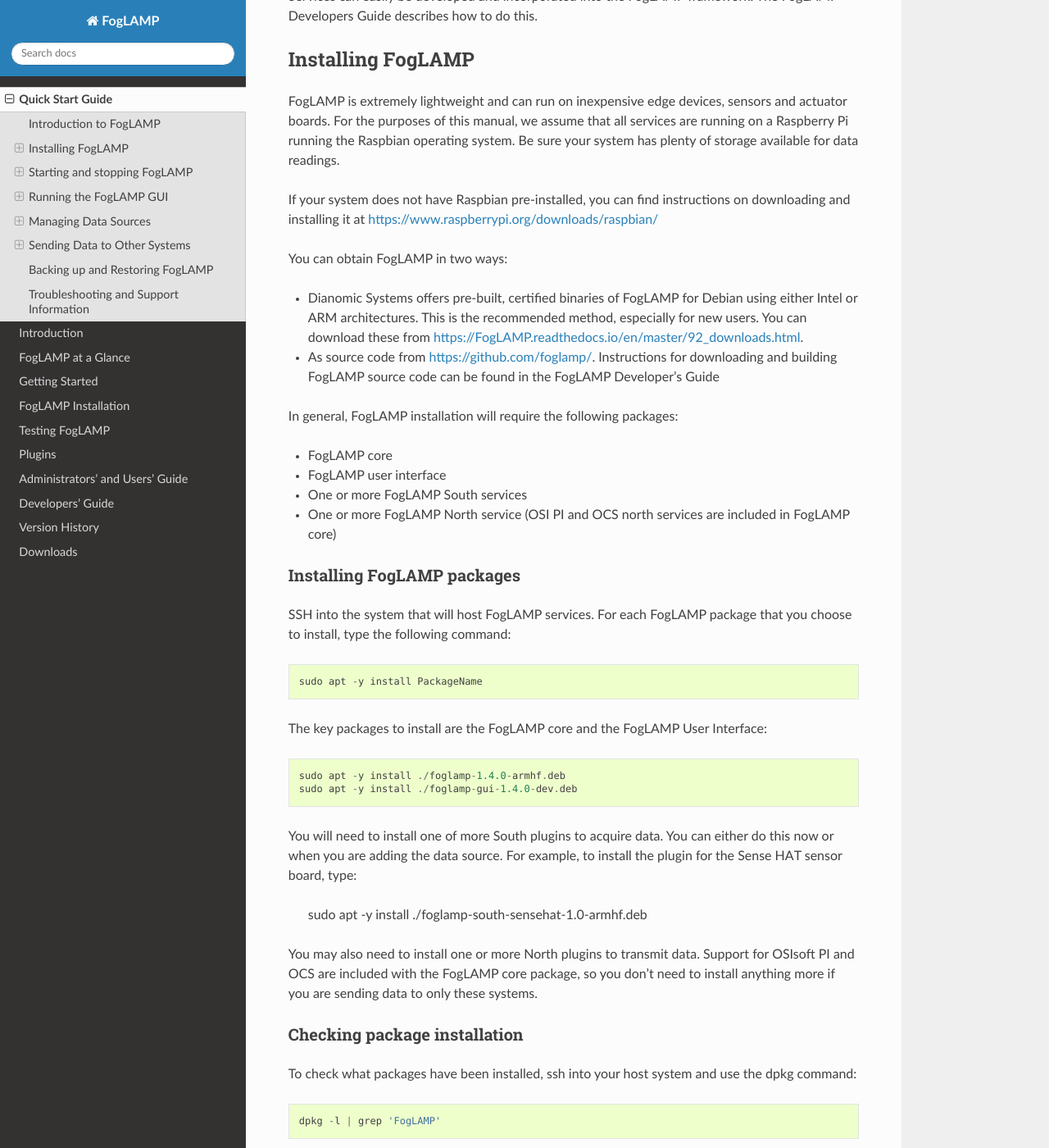
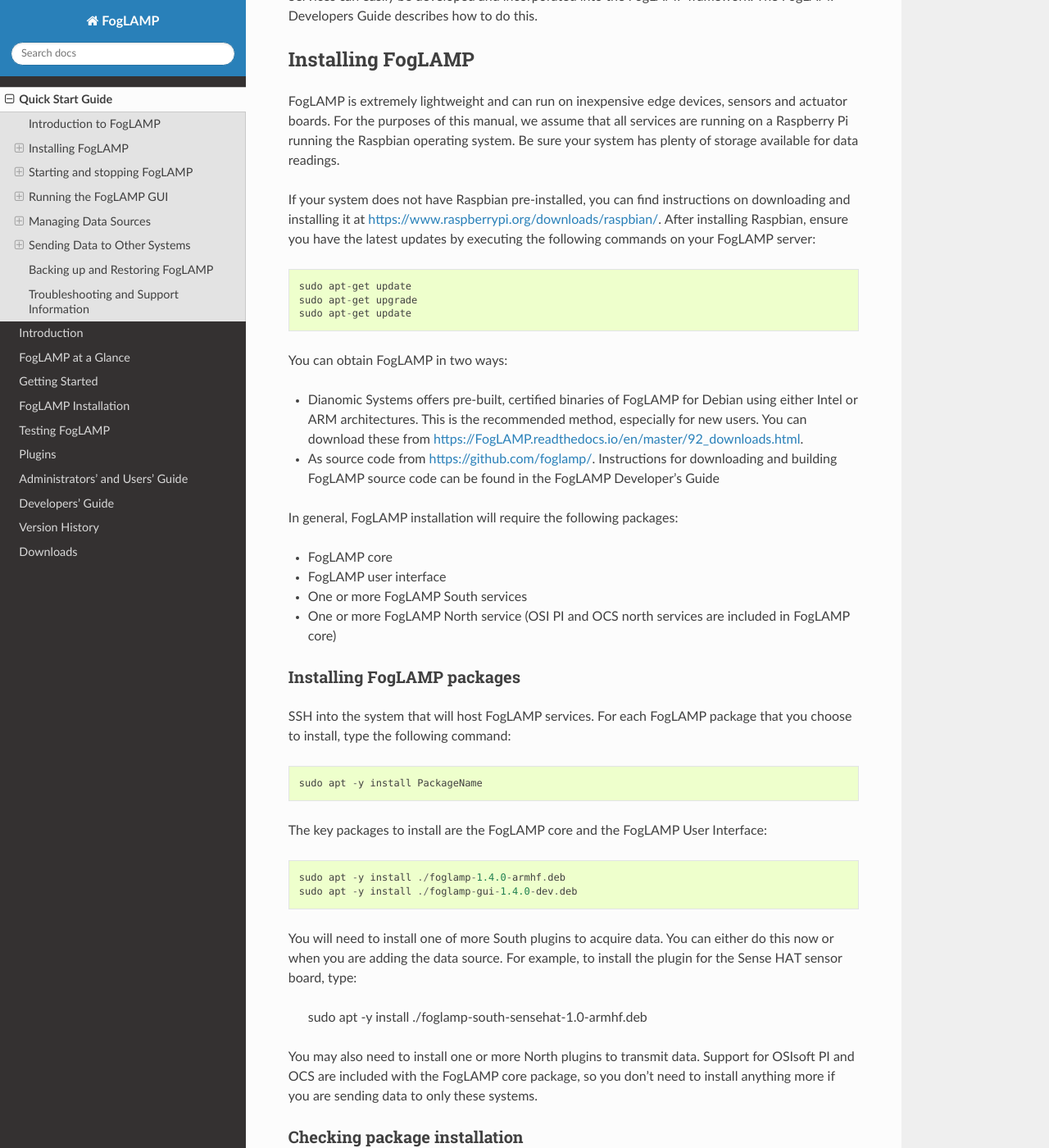
Before and after one commit to fledge-iot/fledge, a Sphinx documentation site: the page built from docs/quick_start.rst, in a window 1280 px wide and 1400 px high, scrolled down 568 px. Shown: the whole window at 82% size. Built offline with Sphinx 7.4.7 and the Read the Docs theme 2.0.0, drawn with Linux system fonts in a browser that asks for light colours.

Commit message:
fixed install section

```diff
--- a/docs/quick_start.rst
+++ b/docs/quick_start.rst
@@ -22,7 +22,11 @@ Installing FogLAMP
 
 FogLAMP is extremely lightweight and can run on inexpensive edge devices, sensors and actuator boards.  For the purposes of this manual, we assume that all services are running on a Raspberry Pi running the Raspbian operating system. Be sure your system has plenty of storage available for data readings.
 
-If your system does not have Raspbian pre-installed, you can find instructions on downloading and installing it at https://www.raspberrypi.org/downloads/raspbian/
+If your system does not have Raspbian pre-installed, you can find instructions on downloading and installing it at https://www.raspberrypi.org/downloads/raspbian/.  After installing Raspbian, ensure you have the latest updates by executing the following commands on your FogLAMP server::
+
+  sudo apt-get update
+  sudo apt-get upgrade
+  sudo apt-get update
 
 You can obtain FogLAMP in two ways:
 
@@ -59,7 +63,7 @@ Checking package installation
 
 To check what packages have been installed, ssh into your host system and use the dpkg command::
 
-  dpkg -l | grep 'FogLAMP'
+  dpkg -l | grep 'foglamp'
 
 Starting and stopping FogLAMP
 =============================
```
